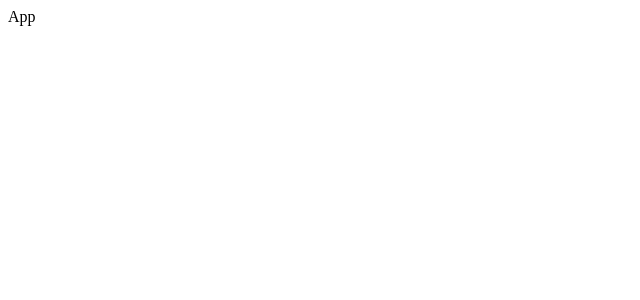
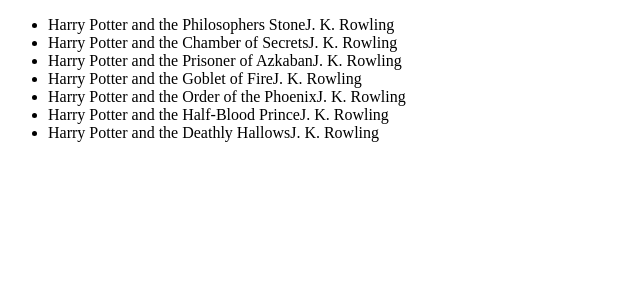
Before and after one commit to embyth-training-projects/cart-react-redux, a React (Create React App) app: page / in a window 1280 px wide. Shown: the top 300 px of the page, without its empty margins (0-640 px from the left). Built offline with nearby package versions, Linux system fonts and the light colour scheme.

Commit message:
Dispatching actions to redux store in BookList component

```diff
--- a/src/components/app/app.js
+++ b/src/components/app/app.js
@@ -1,12 +1,16 @@
 import React from 'react';
-
-import {withStoreService} from '../hoc';
+import {Route, Switch} from 'react-router-dom';
+import {HomePage, CartPage} from '../pages';
 
 import './app.css';
 
-const App = ({storeService}) => {
-  console.log(storeService.getBooks());
-  return <div>App</div>;
+const App = () => {
+  return (
+    <Switch>
+      <Route path="/" exact component={HomePage} />
+      <Route path="/cart" component={CartPage} />
+    </Switch>
+  );
 };
 
-export default withStoreService()(App);
+export default App;
--- /dev/null
+++ b/src/components/book-list-item/book-list-item.js
@@ -0,0 +1,16 @@
+import React from 'react';
+
+import './book-list-item.css';
+
+const BookListItem = ({book}) => {
+  const {title, author} = book;
+
+  return(
+    <div>
+      <span>{title}</span>
+      <span>{author}</span>
+    </div>
+  );
+};
+
+export default BookListItem;
--- /dev/null
+++ b/src/components/book-list-item/index.js
@@ -0,0 +1,3 @@
+import BookListItem from './book-list-item';
+
+export default BookListItem;
--- /dev/null
+++ b/src/components/book-list/book-list.js
@@ -0,0 +1,48 @@
+import React, {Component} from 'react';
+import {connect} from 'react-redux';
+
+import {withStoreService} from '../hoc';
+import {booksLoaded} from '../../actions';
+import {compose} from '../../utils';
+
+import BookListItem from '../book-list-item';
+
+import './book-list.css';
+
+class BookList extends Component {
+  componentDidMount() {
+    const {storeService} = this.props;
+    const data = storeService.getBooks();
+
+    this.props.booksLoaded(data);
+  }
+
+  render() {
+    const {books} = this.props;
+
+    return (
+      <ul>
+        {
+          books.map((book) => {
+            return (
+              <li key={book.id}><BookListItem book={book} /></li>
+            );
+          })
+        }
+      </ul>
+    );
+  }
+}
+
+const mapStateToProps = ({books}) => {
+  return {books};
+};
+
+const mapDispatchToProps = {
+  booksLoaded
+};
+
+export default compose(
+  withStoreService(),
+  connect(mapStateToProps, mapDispatchToProps)
+)(BookList);
--- /dev/null
+++ b/src/components/book-list/index.js
@@ -0,0 +1,3 @@
+import BookList from './book-list';
+
+export default BookList;
--- /dev/null
+++ b/src/components/pages/cart.js
@@ -0,0 +1,7 @@
+import React from 'react';
+
+const CartPage = () => {
+  return <div>Cart Page</div>;
+};
+
+export default CartPage;
--- /dev/null
+++ b/src/components/pages/home.js
@@ -0,0 +1,11 @@
+import React from 'react';
+
+import BookList from '../book-list';
+
+const HomePage = () => {
+  return (
+    <BookList />
+  );
+};
+
+export default HomePage;
--- /dev/null
+++ b/src/components/pages/index.js
@@ -0,0 +1,4 @@
+import HomePage from './home';
+import CartPage from './cart';
+
+export {HomePage, CartPage};
--- /dev/null
+++ b/src/utils/compose.js
@@ -0,0 +1,5 @@
+const compose = (...funcs) => (comp) => {
+  return funcs.reduceRight((wrapped, func) => func(wrapped), comp);
+};
+
+export default compose;
--- /dev/null
+++ b/src/utils/index.js
@@ -0,0 +1,3 @@
+import compose from './compose';
+
+export {compose};
```
Also changed, not shown: src/components/book-list-item/book-list-item.css (added), src/components/book-list/book-list.css (added).
